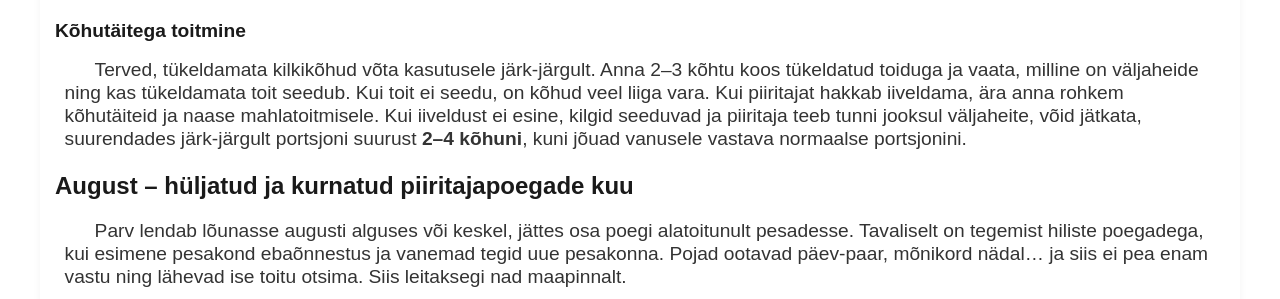
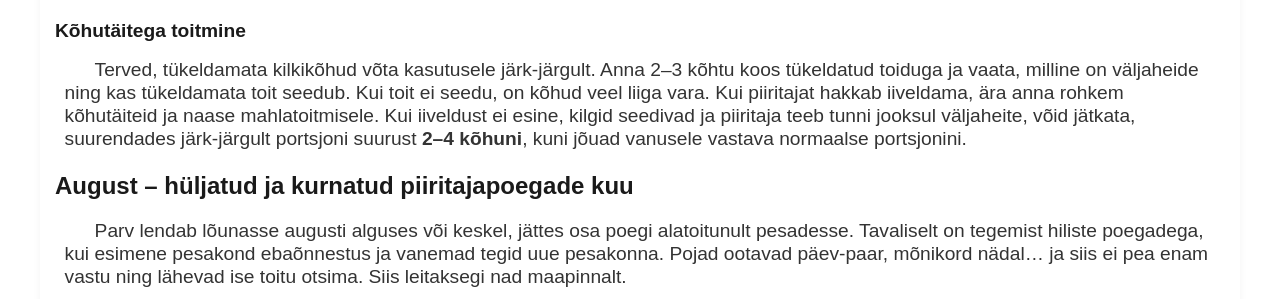
Before and after one commit to loodus-wiki/apus-apus, a Jekyll site: the page built from docs/est/exhaustion.md, in a window 1280 px wide and 900 px high, scrolled down 3880 px. Shown: the part 390-689 px from the top of the window. Built offline with Jekyll 4.4.1, drawn with Linux system fonts in a browser that asks for light colours; some of the changed text lies outside the part shown.

Commit message:
tiny fixes

```diff
--- a/docs/est/exhaustion.md
+++ b/docs/est/exhaustion.md
@@ -169,7 +169,7 @@ Kontrolli piiritaja suud pärast toitmist, veendumaks, et hingamisavad on korras
 
 ### Kõhutäitega toitmine
 
-Terved, tükeldamata kilkikõhud võta kasutusele järk-järgult. Anna 2–3 kõhtu koos tükeldatud toiduga ja vaata, milline on väljaheide ning kas tükeldamata toit seedub. Kui toit ei seedu, on kõhud veel liiga vara. Kui piiritajat hakkab iiveldama, ära anna rohkem kõhutäiteid ja naase mahlatoitmisele. Kui iiveldust ei esine, kilgid seeduvad ja piiritaja teeb tunni jooksul väljaheite, võid jätkata, suurendades järk-järgult portsjoni suurust **2–4 kõhuni**, kuni jõuad vanusele vastava normaalse portsjonini.
+Terved, tükeldamata kilkikõhud võta kasutusele järk-järgult. Anna 2–3 kõhtu koos tükeldatud toiduga ja vaata, milline on väljaheide ning kas tükeldamata toit seedub. Kui toit ei seedu, on kõhud veel liiga vara. Kui piiritajat hakkab iiveldama, ära anna rohkem kõhutäiteid ja naase mahlatoitmisele. Kui iiveldust ei esine, kilgid seedivad ja piiritaja teeb tunni jooksul väljaheite, võid jätkata, suurendades järk-järgult portsjoni suurust **2–4 kõhuni**, kuni jõuad vanusele vastava normaalse portsjonini.
 
 ## August – hüljatud ja kurnatud piiritajapoegade kuu
 
```
Also changed, not shown: other parts of docs/est/exhaustion.md (+1 -1 lines), docs/est/index.md (+1 -1 lines).
